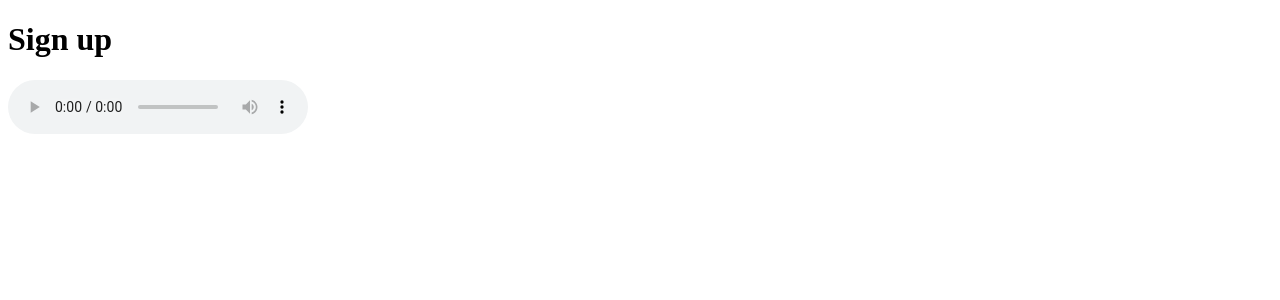
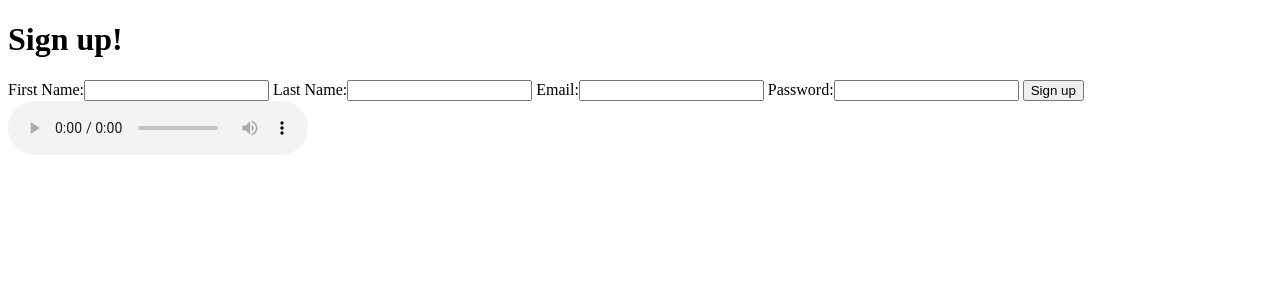
Before and after one commit to EderVs/IS-laboratorio-2020-2, a Django app: page /sign-up/ in a window 1280 px wide. Shown: the top 300 px of the page. Run offline with Django 3.2, Linux system fonts and the light colour scheme.

Commit message:
Adding form in sign up template

```diff
--- a/TuMusica.com/TuMusica/users/templates/users/signup.html
+++ b/TuMusica.com/TuMusica/users/templates/users/signup.html
@@ -1,5 +1,12 @@
 {% extends 'music/base.html' %}
 
 {% block body_content %}
-<h1>Sign up</h1>
+<h1>Sign up!</h1>
+<form action="." method="POST">
+    <label for="first_name">First Name:</label><input name="first_name" type="text">
+    <label for="last_name">Last Name:</label><input name="last_name" type="text">
+    <label for="email">Email:</label><input name="email" type="email">
+    <label for="password">Password:</label><input name="password" type="password">
+    <input value="Sign up" type="submit">
+</form>
 {% endblock body_content %}
--- a/TuMusica.com/TuMusica/users/views.py
+++ b/TuMusica.com/TuMusica/users/views.py
@@ -2,6 +2,9 @@
 # Django
 from django.shortcuts import render
 from django.views import View
+
+# Forms
+from users.forms import SignUpForm
 
 
 class SignUp(View):
```
